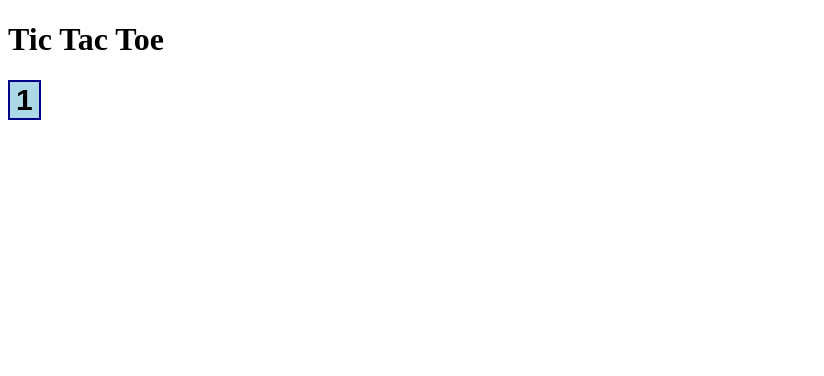
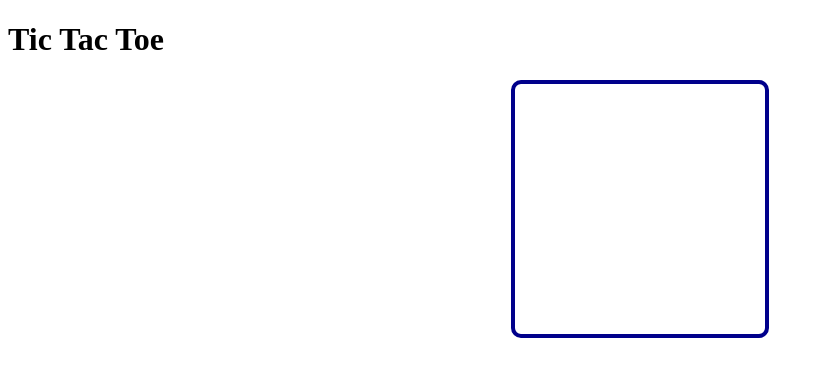
Before and after one commit to NurikBK/tic-tac-tio-game, a React (Create React App) app: page / in a window 1280 px wide. Shown: the top 376 px of the page, without its empty margins (0-824 px from the left). Built offline with nearby package versions, Linux system fonts and the light colour scheme.

Commit message:
styled board

```diff
--- a/src/components/Board.jsx
+++ b/src/components/Board.jsx
@@ -1,9 +1,22 @@
 import Square from './Square';
 
 function Board({ squares, onClick }) {
+  const style = {
+    border: '4px solid darkblue',
+    borderRadius: '10px',
+    width: '250px',
+    height: '250px',
+    margin: '0 auto',
+    display: 'grid',
+    gridTemplate: 'repeat(3, 1fr) / repeat(3, 1fr)',
+  };
   return (
-    <div className="board">
-      <Square value="1" onClick={onClick} />
+    <div style={style}>
+      {squares.map((square, index) => {
+        return (
+          <Square key={index} value={square} onClick={() => onClick(index)} />
+        );
+      })}
     </div>
   );
 }
```
